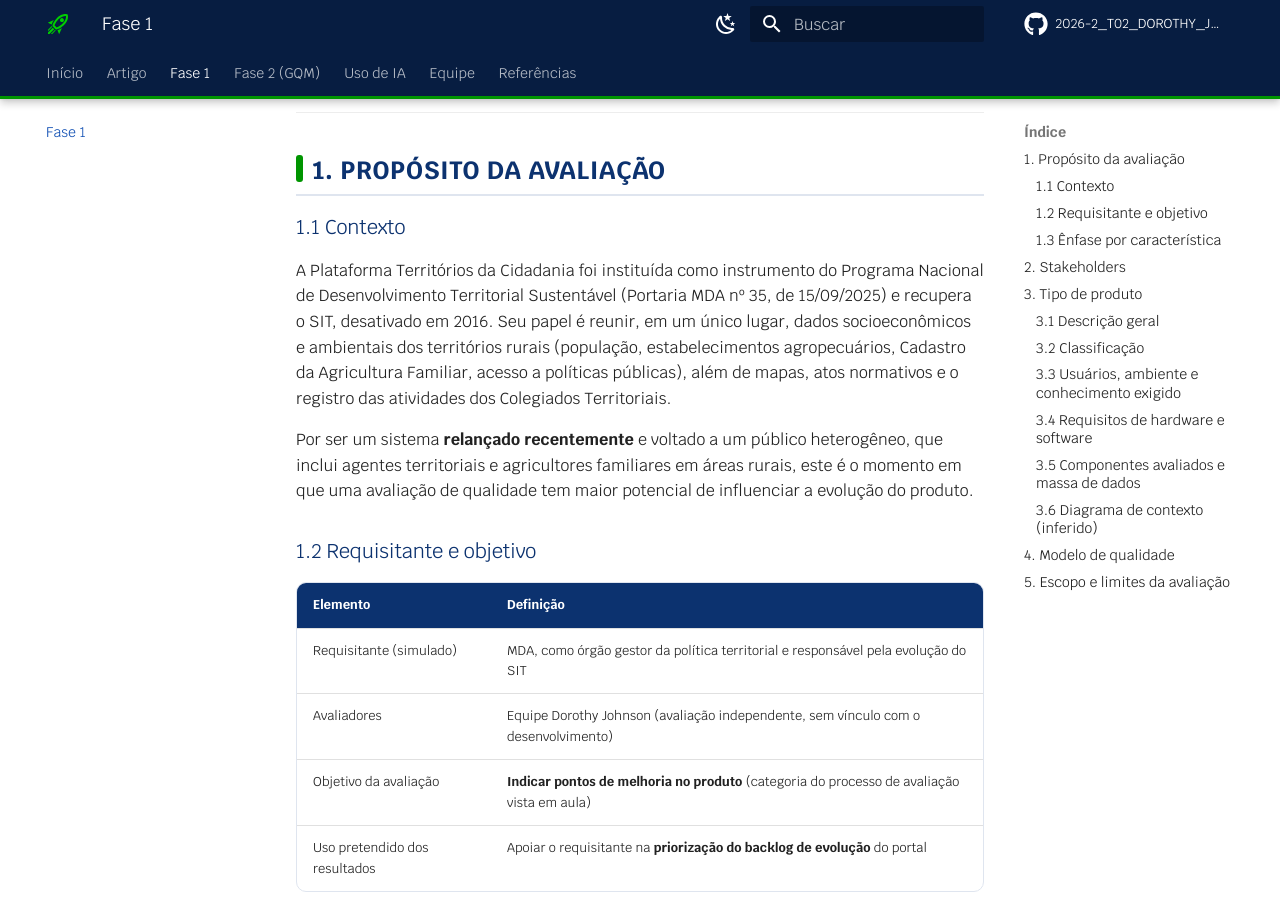
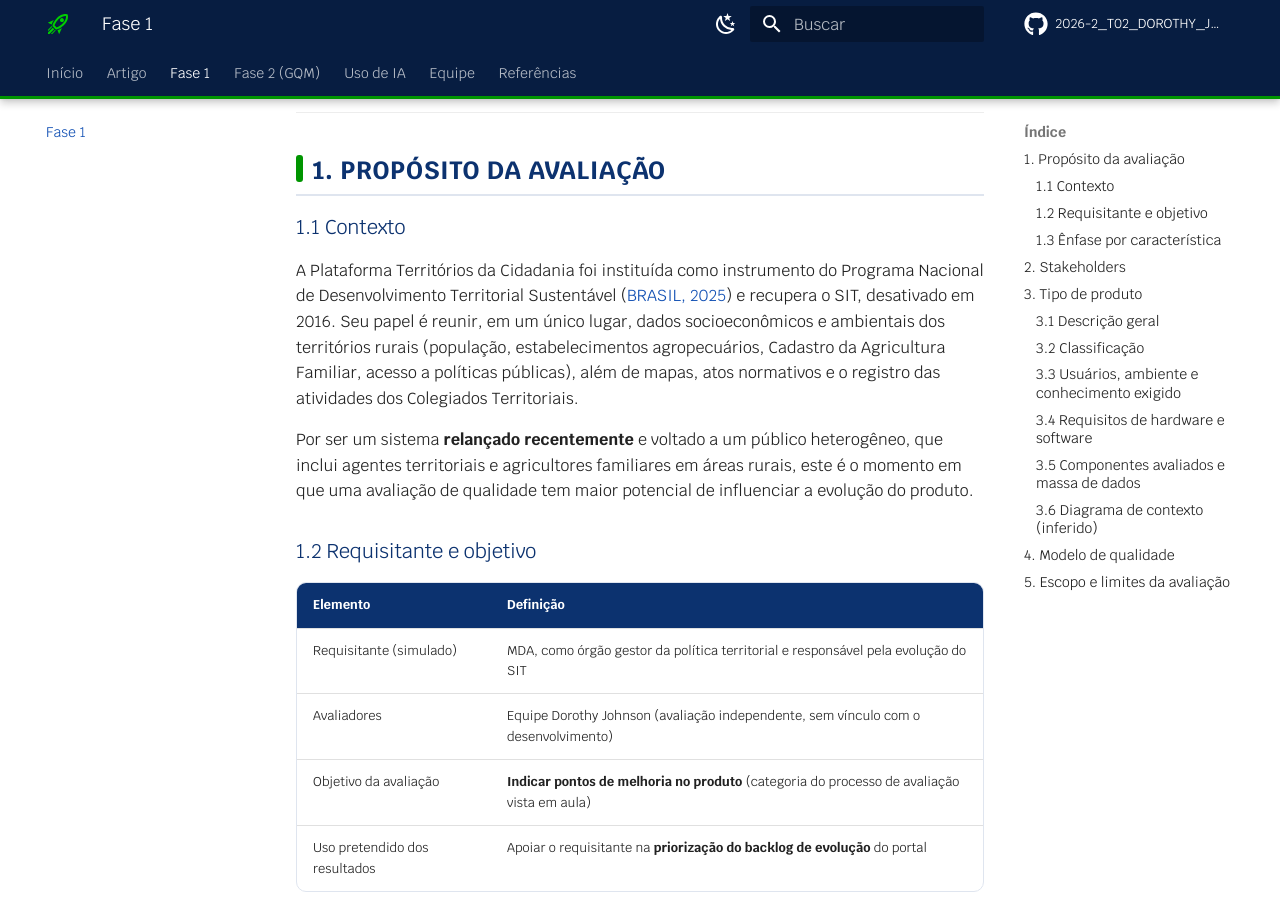
Before and after one commit to FCTE-Qualidade-de-Software-1/2026-2_T02_DOROTHY_JOHSON, an MkDocs documentation site: the page built from docs/fase-1/index.md, in a window 1280 px wide and 900 px high, scrolled down 720 px. Built offline with MkDocs 1.6.1 and Material for MkDocs 9.7.7, drawn with Linux system fonts in a browser that asks for light colours; comment, search, counter and statistics services are not loaded.

Commit message:
Adiciona o link da referência da portaria MDA n°35/2025

```diff
--- a/docs/fase-1/index.md
+++ b/docs/fase-1/index.md
@@ -21,7 +21,7 @@ As decisões registradas aqui orientam diretamente a [Fase 2 (GQM)](../fase-2/in
 ### 1.1 Contexto
 
 A Plataforma Territórios da Cidadania foi instituída como instrumento do Programa Nacional
-de Desenvolvimento Territorial Sustentável (Portaria MDA nº 35, de 15/09/2025) e recupera o
+de Desenvolvimento Territorial Sustentável ([BRASIL, 2025](../referencias.md)) e recupera o
 SIT, desativado em 2016. Seu papel é reunir, em um único lugar, dados socioeconômicos e
 ambientais dos territórios rurais (população, estabelecimentos agropecuários, Cadastro da
 Agricultura Familiar, acesso a políticas públicas), além de mapas, atos normativos e o
```
